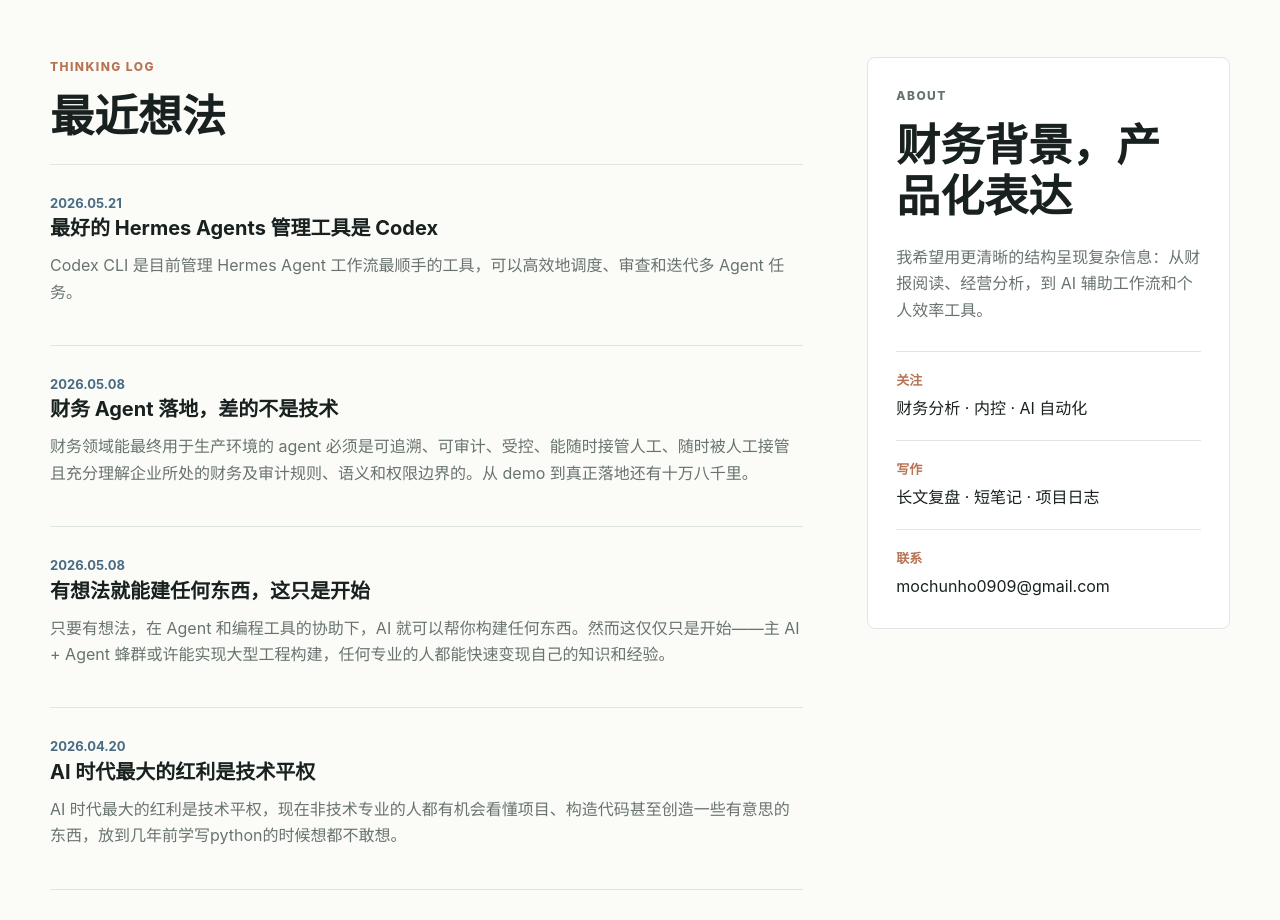
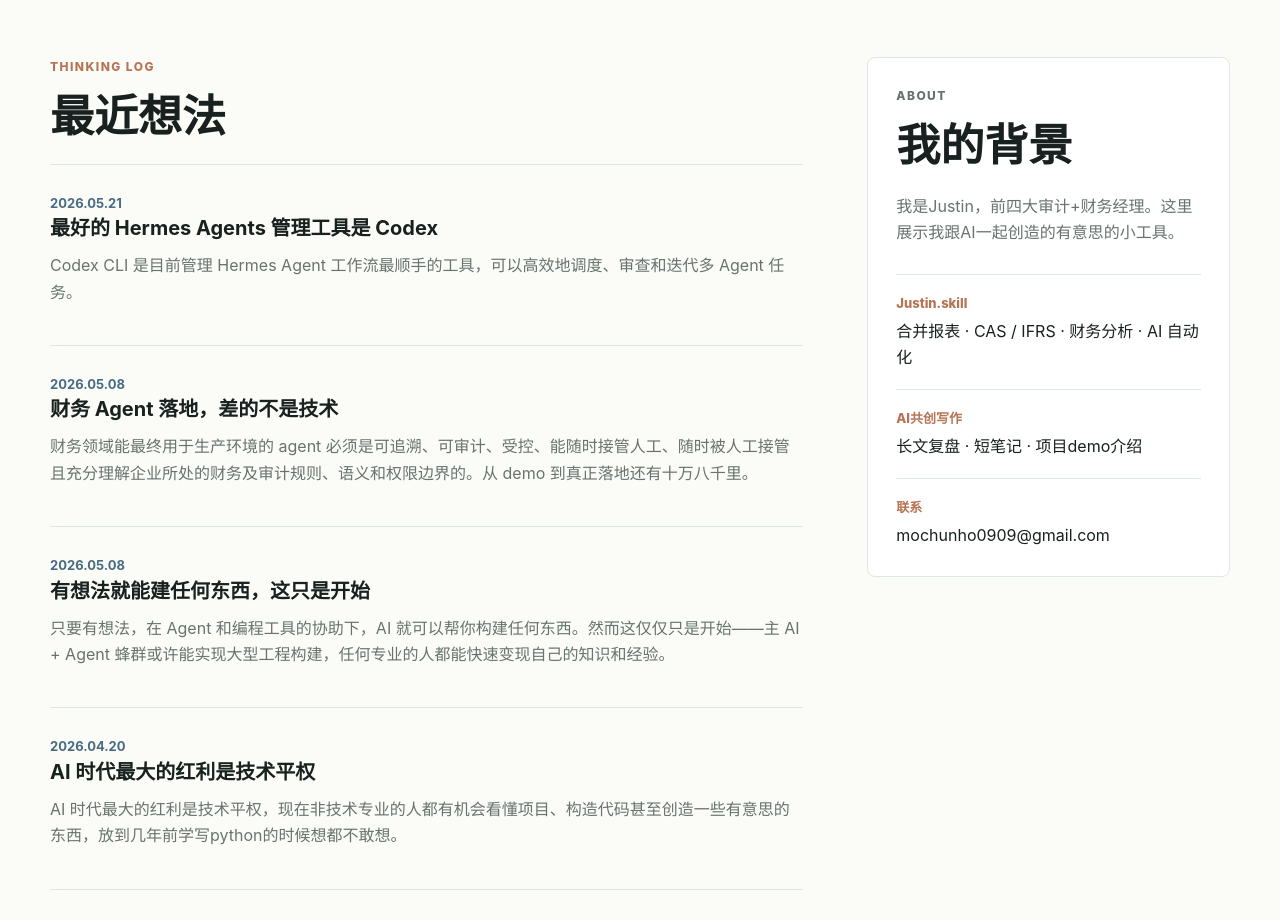
Before and after one commit to justinwujunhao/justinwujunhao.github.io, a plain HTML site: page index.html in a window 1280 px wide. Shown: the part 820-1740 px from the top of the page. Drawn offline with Linux system fonts and the light colour scheme.

Commit message:
Update description

```diff
--- a/data/notes.js
+++ b/data/notes.js
@@ -3,7 +3,7 @@ window.siteNotes = [
     "date": "2026.05.21",
     "datetime": "2026-05-21",
     "title": "最好的 Hermes Agents 管理工具是 Codex",
-    "summary": "Codex CLI 是目前管理 Hermes Agent 工作流最顺手的工具，可以高效地调度、审查和迭代多 Agent 任务。"
+    "summary": "Codex MacOS APP 是目前管理 Hermes Agent 工作流最顺手的工具，可以实现整个/.hermes 文件间层面的把控，避免了Hermes Agent自己修自己修坏了、和飞书断连接等问题还能梳理不同profile间记忆错乱的问题。"
   },
   {
     "date": "2026.05.08",
--- a/index.html
+++ b/index.html
@@ -81,18 +81,18 @@
 
         <section class="section-block profile-card" id="about">
           <p class="kicker">About</p>
-          <h2>财务背景，产品化表达</h2>
+          <h2>我的背景</h2>
           <p>
-            我希望用更清晰的结构呈现复杂信息：从财报阅读、经营分析，到 AI 辅助工作流和个人效率工具。
+            我是Justin，前四大审计+财务经理。这里展示我跟AI一起创造的有意思的小工具。
           </p>
           <dl class="profile-facts">
             <div>
-              <dt>关注</dt>
-              <dd>财务分析 · 内控 · AI 自动化</dd>
+              <dt>Justin.skill</dt>
+              <dd>合并报表 · CAS / IFRS · 财务分析 · AI 自动化</dd>
             </div>
             <div>
-              <dt>写作</dt>
-              <dd>长文复盘 · 短笔记 · 项目日志</dd>
+              <dt>AI共创写作</dt>
+              <dd>长文复盘 · 短笔记 · 项目demo介绍</dd>
             </div>
             <div>
               <dt>联系</dt>
```
